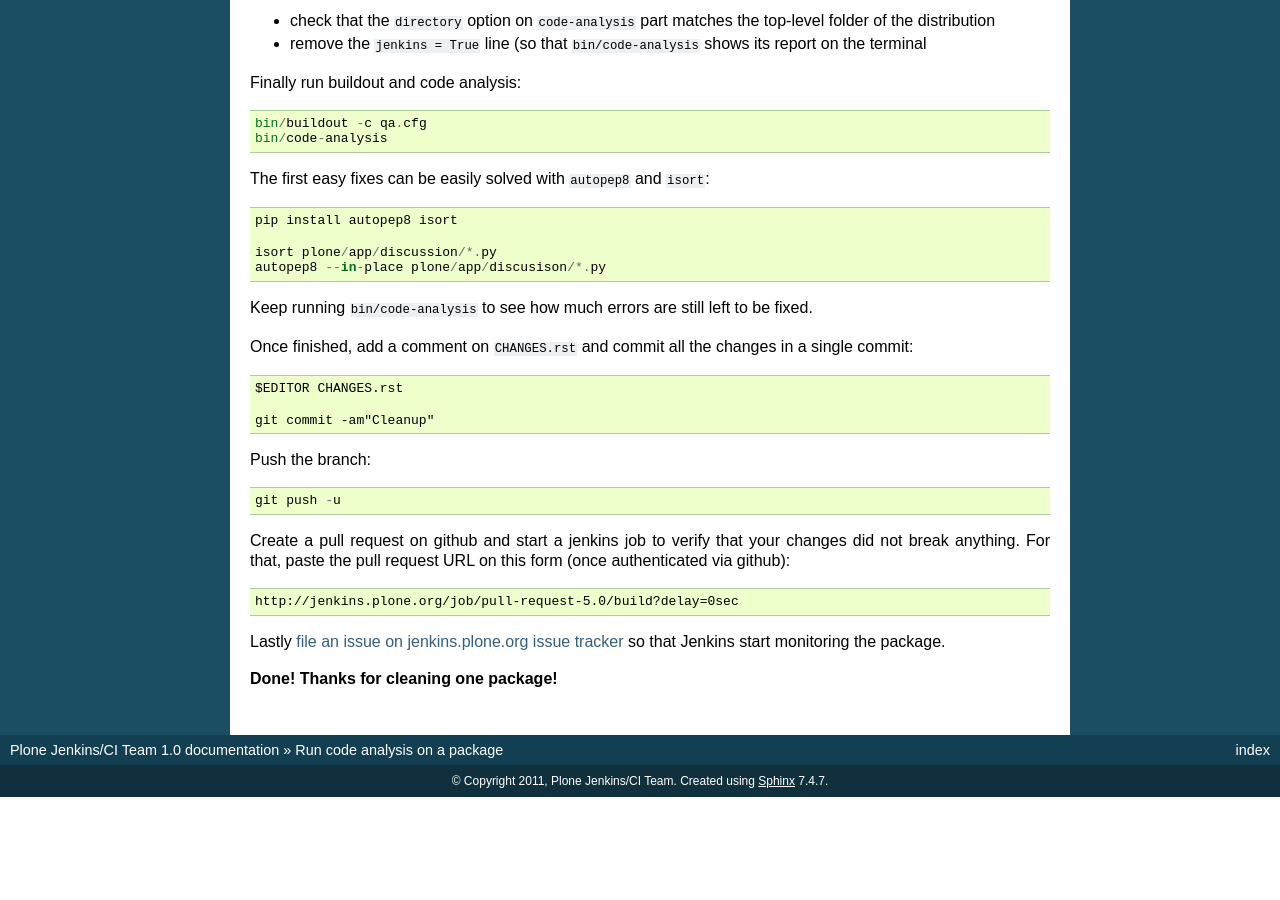
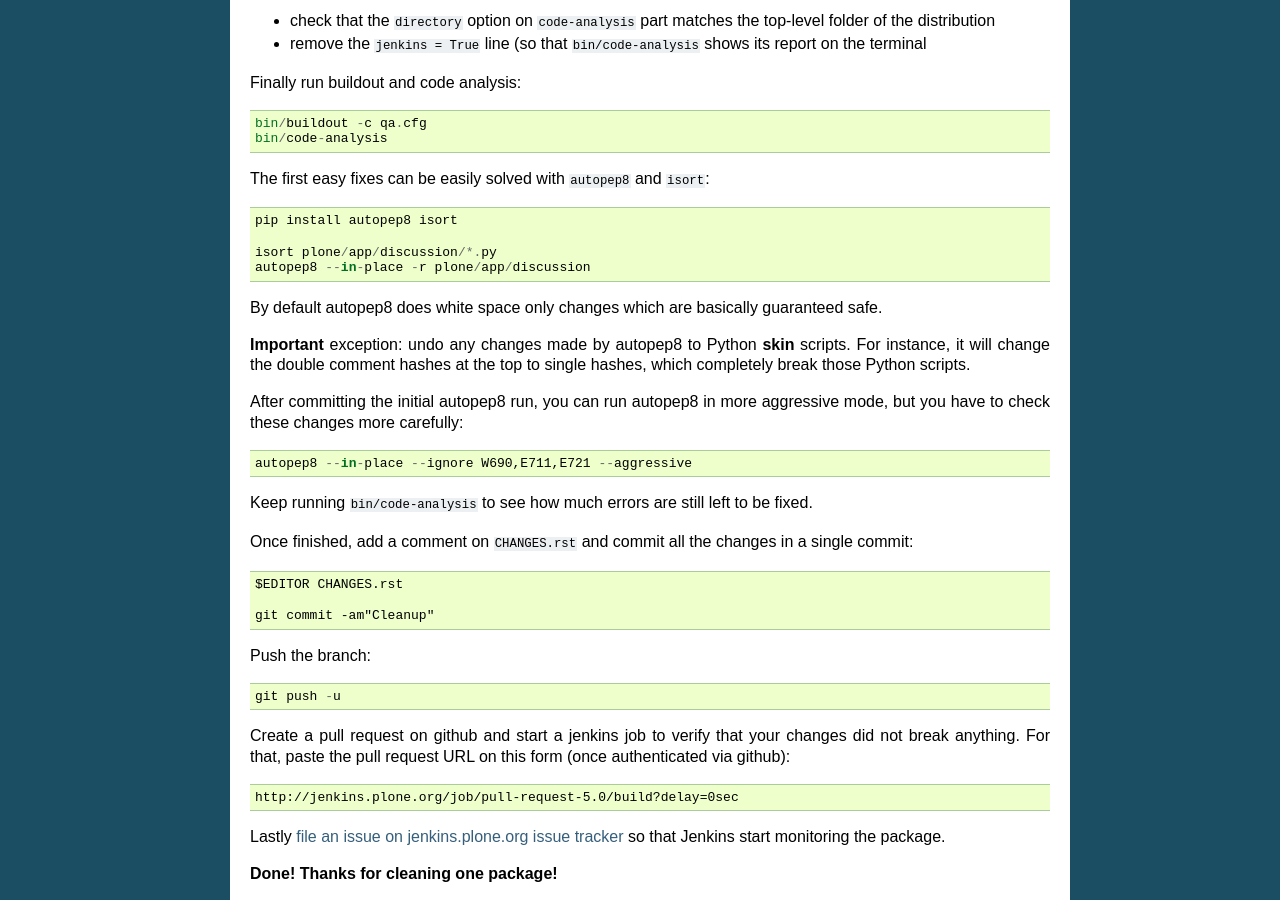
Before and after one commit to plone/jenkins.plone.org, a Sphinx documentation site: the page built from docs/source/run-qa-on-package.rst, in a window 1280 px wide and 900 px high, scrolled down 638 px. Built offline with Sphinx 7.4.7, drawn with Linux system fonts in a browser that asks for light colours; before the commit the page ends 1435 px from its top, so only the background shows below that.

Commit message:
Added more autopep8 notes.
Use it recursively, not in skip scripts, optionally more aggressive.

```diff
--- a/docs/source/run-qa-on-package.rst
+++ b/docs/source/run-qa-on-package.rst
@@ -48,7 +48,19 @@ The first easy fixes can be easily solved with ``autopep8`` and ``isort``::
     pip install autopep8 isort
 
     isort plone/app/discussion/*.py
-    autopep8 --in-place plone/app/discusison/*.py
+    autopep8 --in-place -r plone/app/discussion
+
+By default autopep8 does white space only changes which are basically guaranteed safe.
+
+**Important** exception: undo any changes made by autopep8 to Python **skin** scripts.
+For instance, it will change the double comment hashes at the top to single hashes,
+which completely break those Python scripts.
+
+After committing the initial autopep8 run,
+you can run autopep8 in more aggressive mode,
+but you have to check these changes more carefully::
+
+   autopep8 --in-place --ignore W690,E711,E721 --aggressive
 
 Keep running ``bin/code-analysis`` to see how much errors are still left to be fixed.
 
```
